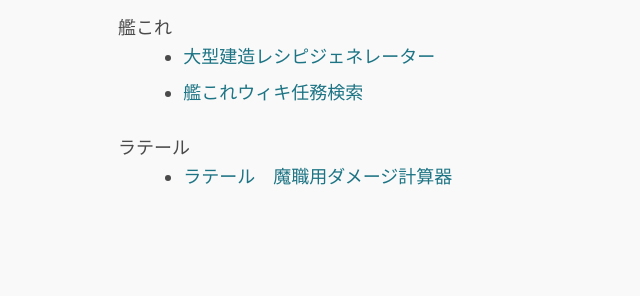
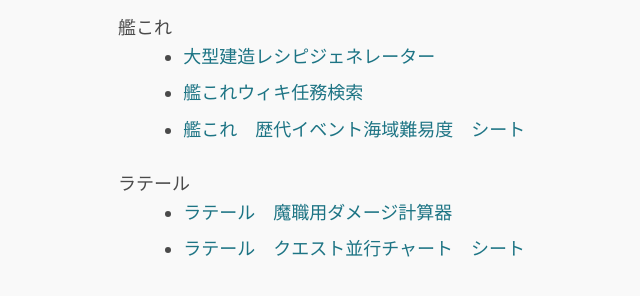
Before and after one commit to mixberryparfait/mixberryparfait.github.io, a plain HTML site: page index.html in a window 1280 px wide. Shown: the whole page, without its empty margins (180-820 px from the left). Drawn offline with Linux system fonts and the light colour scheme.

Commit message:
sheet link

```diff
--- a/index.html
+++ b/index.html
@@ -1,6 +1,6 @@
 <html>
   <head>
-  	<title>つくったもの</title>
+  	<title>作ったものリンク</title>
   	<link rel="stylesheet" href="sakura.css" type="text/css">
 	</head>
 	<body>
@@ -10,11 +10,13 @@
       <dd><ul>
         <li><a href="kankore-ogata">大型建造レシピジェネレーター</a></li>
         <li><a href="kankore-quest"> 艦これウィキ任務検索</a></li>
+        <li><a href="https://docs.google.com/spreadsheets/d/1F-hZoaWAC4qVbCJnYF5Ip_ENikpndlH0V9V6EK8Gm20">艦これ　歴代イベント海域難易度　シート</a></li>
       </ul></dd>
 
       <dt>ラテール</dt>
       <dd><ul>
-        <li><a href="latale_calc ">ラテール　魔職用ダメージ計算器</a></li>
+        <li><a href="latale_calc">ラテール　魔職用ダメージ計算器</a></li>
+        <li><a href="https://docs.google.com/spreadsheets/d/175Z2-xPln8NlY57sHVkRtP55ncYl09tM0nS25aUb2DY">ラテール　クエスト並行チャート　シート</a></li>
       </ul></dd>
 
   </body>
```
